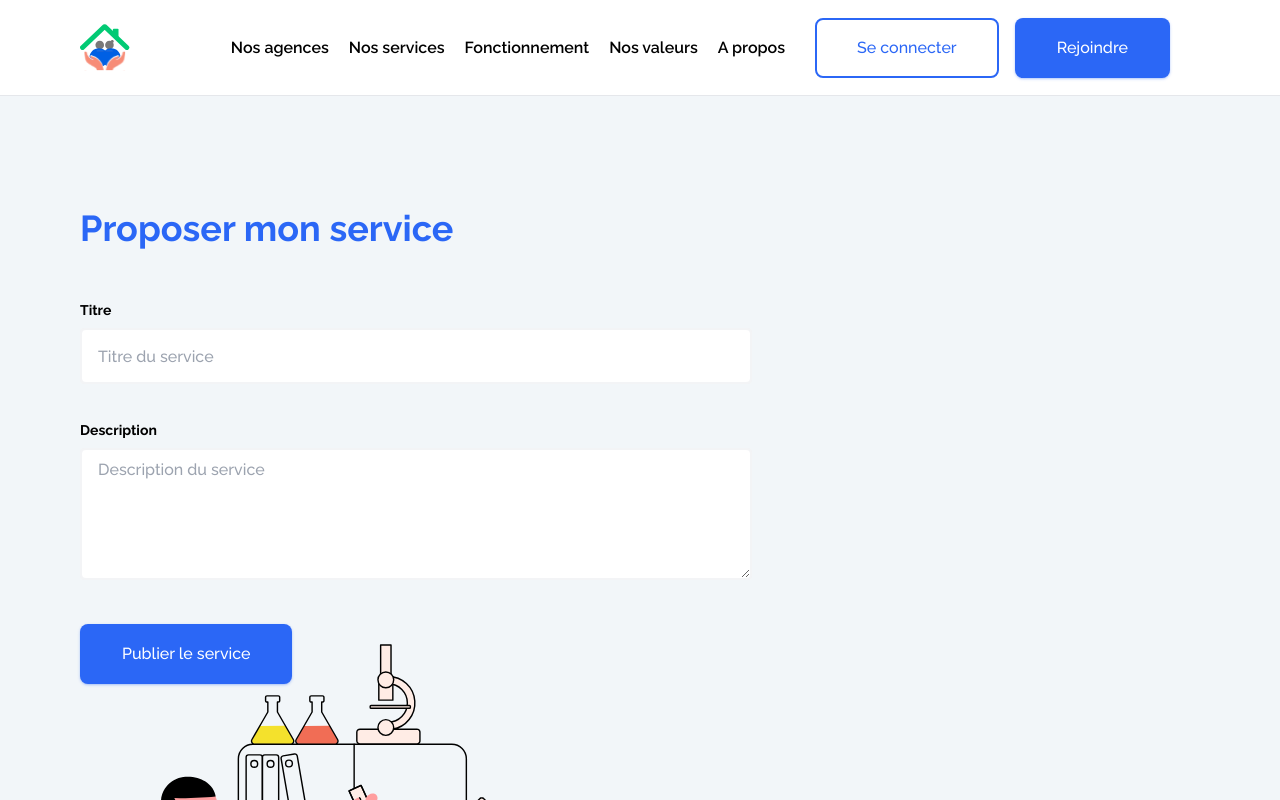
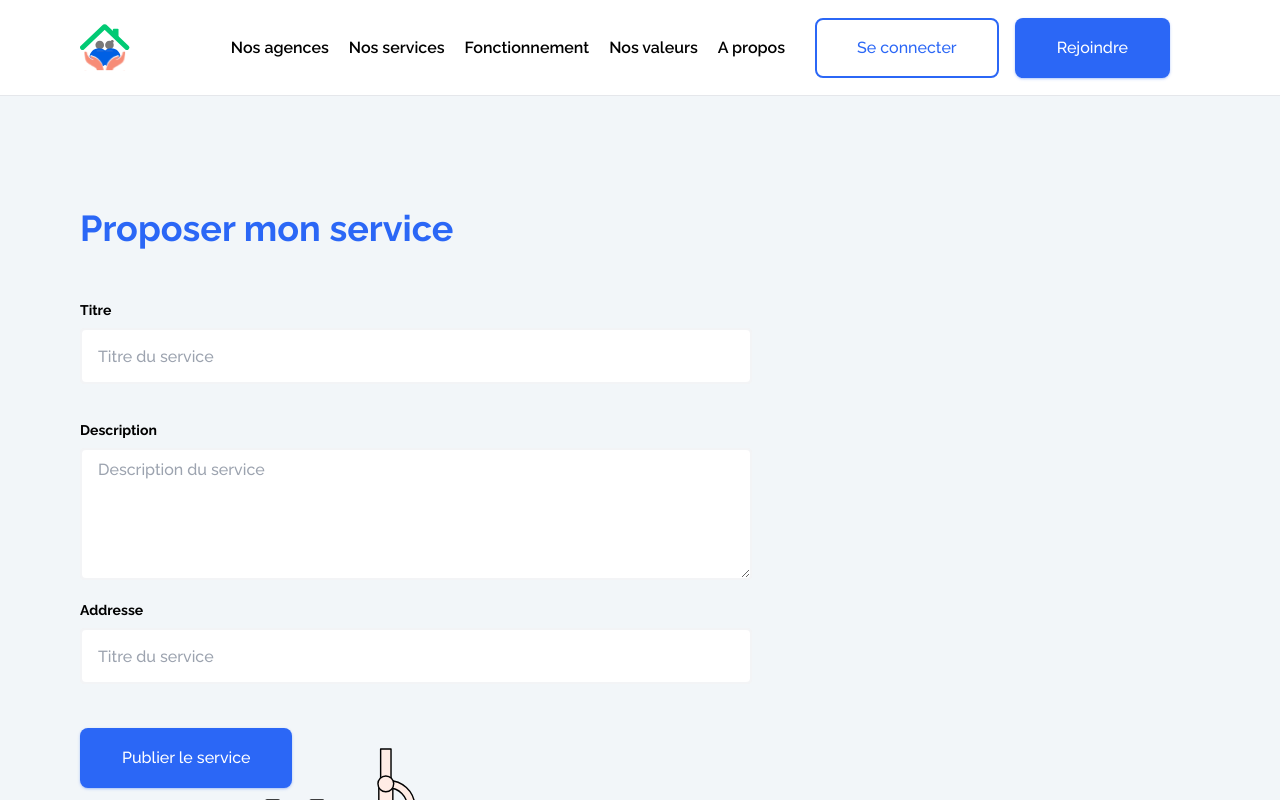
Before and after one commit to laitassou/sahha-front, a React (Create React App) app: page /specialite in a window 1280 px wide. Shown: the top 800 px of the page. Built offline with nearby package versions, Linux system fonts and the light colour scheme; what tailwindcss-debug-screens would draw is missing.

Commit message:
add address when publshing annonce

```diff
--- a/src/context/AuthContext.tsx
+++ b/src/context/AuthContext.tsx
@@ -49,7 +49,7 @@ interface AuthContextProps {
 		phone_number?: string,
 	) => Promise<void>;
 	logoutUser: () => void;
-	publishAnnonce: (title: string, description: string) => Promise<void>;
+	publishAnnonce: (title: string, description: string, address: string) => Promise<void>;
 	deleteSlot: (event: number) => Promise<void>;
 	list_annonces: () => Promise<void>;
 	publishSlots: (annonce_id: number, description: string, start_time: number, end_time: number) => Promise<void>;
@@ -164,7 +164,7 @@ export const AuthProvider: FC<PropsWithChildren> = ({ children }) => {
 		history.push('/');
 	};
 
-	const publishAnnonce = async (title: string, description: string) => {
+	const publishAnnonce = async (title: string, description: string, address: string) => {
 		const auth = localStorage.getItem('authTokens');
 		if (!auth) {
 			throw new Error('Vous devez être connecté pour publier une annonce');
@@ -180,6 +180,7 @@ export const AuthProvider: FC<PropsWithChildren> = ({ children }) => {
 			body: JSON.stringify({
 				title,
 				description,
+				address
 			}),
 		});
 		//response.header("Access-Control-Allow-Origin", "*");
--- a/src/views/Annonce/index.tsx
+++ b/src/views/Annonce/index.tsx
@@ -16,11 +16,13 @@ import FormError from 'components/common/Form/FormError';
 const initialValues = {
 	title: '',
 	description: '',
+	address: '',
 };
 
 const schema = z.object({
 	title: z.string().min(10, "Titre doit être d'au moins 10 caractères"),
 	description: z.string().min(10, "Description doit être d'au moins 10 caractères"),
+	address: z.string().optional(),
 });
 
 const Annonce = () => {
@@ -40,9 +42,9 @@ const Annonce = () => {
 							}
 						}}
 						initialValues={initialValues}
-						onSubmit={async ({ title, description }, actions) => {
+						onSubmit={async ({ title, description, address }, actions) => {
 							try {
-								await publishAnnonce(title, description);
+								await publishAnnonce(title, description, address);
 								actions.resetForm();
 							} catch (err) {
 								actions.setStatus((err as Error).message);
@@ -75,6 +77,17 @@ const Annonce = () => {
 										rows={5}
 									/>
 								</FormGroup>
+								<FormGroup >
+									<FormLabel>Addresse</FormLabel>
+									<Input
+										error={touched.address ? errors.address : ''}
+										name="address"
+										onChange={handleChange}
+										onBlur={handleBlur}
+										value={values.address}
+										placeholder="Addresse pour le service"
+									/>
+								</FormGroup>
 								<Button className="mt-6" type="submit" isLoading={isSubmitting}>
 									Publier l'annonce
 								</Button>
--- a/src/views/Annonces.tsx
+++ b/src/views/Annonces.tsx
@@ -5,12 +5,13 @@ function Annonces() {
 	const [title, SetTitle] = useState('');
 	const [description, setDescription] = useState('');
 	const { user } = useContext(AuthContext);
+	const [address, setAddress] = useState('');
 
 	const { publishAnnonce } = useContext(AuthContext);
 
 	const handleSubmit = async (e: FormEvent<HTMLFormElement>) => {
 		e.preventDefault();
-		publishAnnonce(title, description);
+		publishAnnonce(title, description, address);
 	};
 
 	const handleTitle = (event: ChangeEvent<HTMLTextAreaElement>) => {
--- a/src/views/Availability/index.tsx
+++ b/src/views/Availability/index.tsx
@@ -16,11 +16,13 @@ import FormError from 'components/common/Form/FormError';
 const initialValues = {
 	title: '',
 	description: '',
+	address: '',
 };
 
 const schema = z.object({
 	title: z.string().min(10, "Titre doit être d'au moins 10 caractères"),
 	description: z.string().min(10, "Description doit être d'au moins 10 caractères"),
+	address: z.string().optional(),
 });
 
 const Availability = () => {
@@ -40,9 +42,9 @@ const Availability = () => {
 							}
 						}}
 						initialValues={initialValues}
-						onSubmit={async ({ title, description }, actions) => {
+						onSubmit={async ({ title, description, address }, actions) => {
 							try {
-								await publishAnnonce(title, description);
+								await publishAnnonce(title, description, address);
 								actions.resetForm();
 							} catch (err) {
 								actions.setStatus((err as Error).message);
@@ -75,6 +77,17 @@ const Availability = () => {
 										rows={5}
 									/>
 								</FormGroup>
+								<FormGroup >
+									<FormLabel>Addresse</FormLabel>
+									<Input
+										error={touched.address ? errors.address : ''}
+										name="address"
+										onChange={handleChange}
+										onBlur={handleBlur}
+										value={values.address}
+										placeholder="Titre du service"
+									/>
+								</FormGroup>
 								<Button className="mt-6" type="submit" isLoading={isSubmitting}>
 									Publier le service
 								</Button>
```
